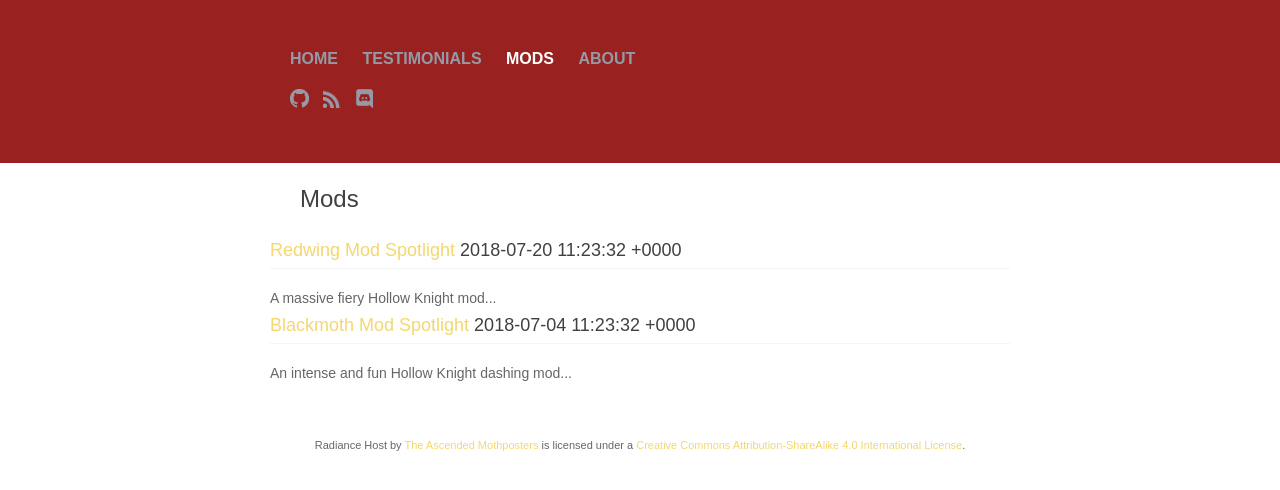
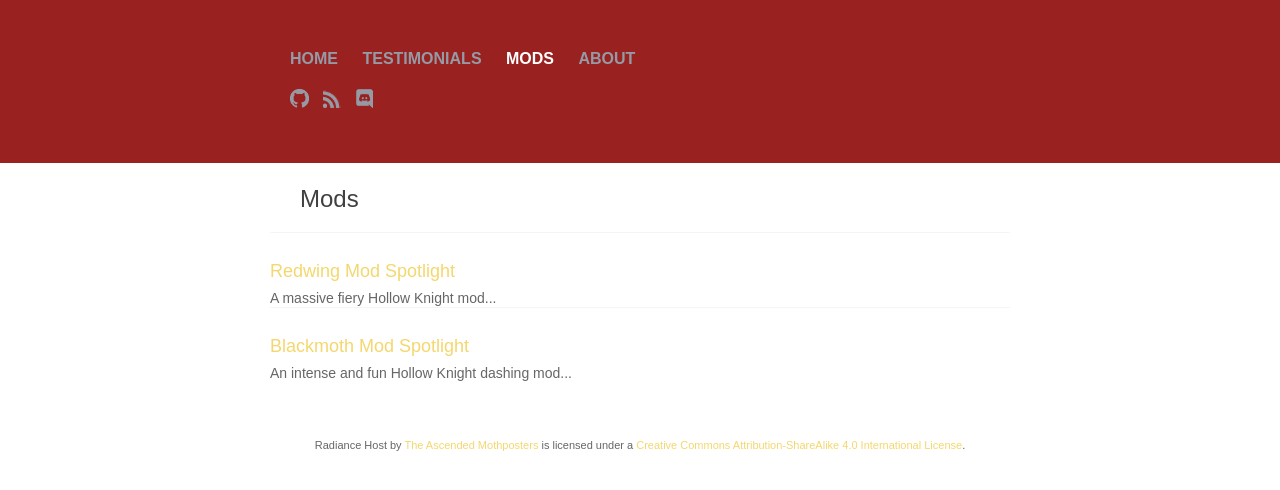
Before and after one commit to natis1/radiance.host, a Jekyll site: the page built from mods.html, in a window 1280 px wide. Shown: the top 490 px of the page. Built offline with Jekyll 4.4.1, drawn with Linux system fonts in a browser that asks for light colours.

Commit message:
Make post excerpts!

```diff
--- a/_posts/2018-07-17-Myla.markdown
+++ b/_posts/2018-07-17-Myla.markdown
@@ -3,7 +3,7 @@
 title:  "Myla"
 date:   2018-07-17 11:23:32
 categories: testimonial
-excerpt: [The radiance] made my world brilliant and happy again...
+excerpt: (The Radiance) made my world brilliant and happy again...
 ---
 Best I can tell I’m just your average miner girl. I didn’t start that way though. My parents had a small house in the city where they did their best to raise me. They didn’t have a lot of geo but they gave the world to me and let me follow my dreams. I always wanted to be a singer, see. I loved the idea of creating music to share with the whole world. Music makes people happy and I want everyone to be happy, just like me. So, with their blessing I set out into the world to make something of myself and help the world out a little.
 
--- a/mods.html
+++ b/mods.html
@@ -7,10 +7,10 @@
 
 {% for post in site.posts %}
   {% if post.categories contains 'modding' %}
-<h3><a href="{{ site.baseurl}}{{ post.url }}">{{ post.title }}</a> {{ post.date }}</h3>
 <hr id="line">
    <div class="content">
-      {{ post.excerpt }}
+<h3><a href="{{ site.baseurl}}{{ post.url }}">{{ post.title }}</a> </h3>
+      {{ post.excerpt }} <br>
    </div>
 </li>
   {% endif %}
--- a/testimonials.html
+++ b/testimonials.html
@@ -7,10 +7,10 @@
 
 {% for post in site.posts %}
   {% if post.categories contains 'testimonial' %}
-<h3><a href="{{ site.baseurl}}{{ post.url }}">{{ post.title }}</a> </h3>
 <hr id="line">
    <div class="content">
-      {{ post.excerpt }}
+<h3><a href="{{ site.baseurl}}{{ post.url }}">{{ post.title }}</a> </h3>
+      {{ post.excerpt }} <br>
    </div>
 </li>
   {% endif %}
```
